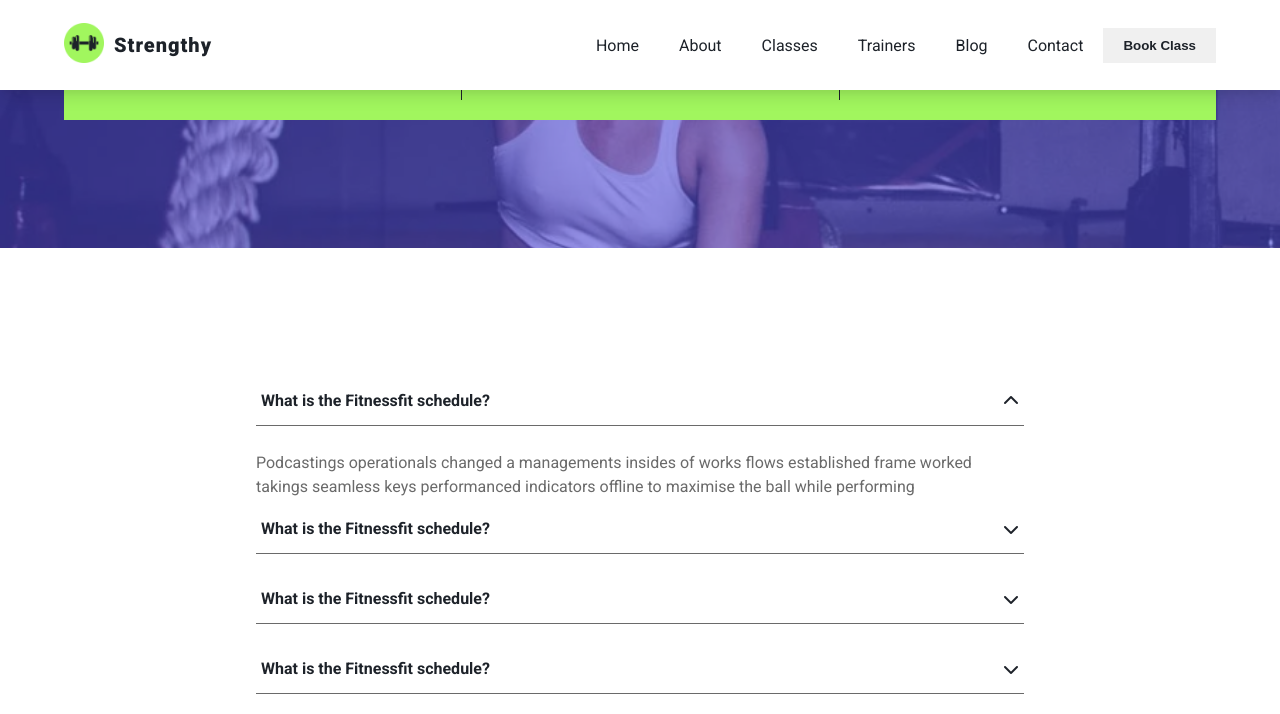
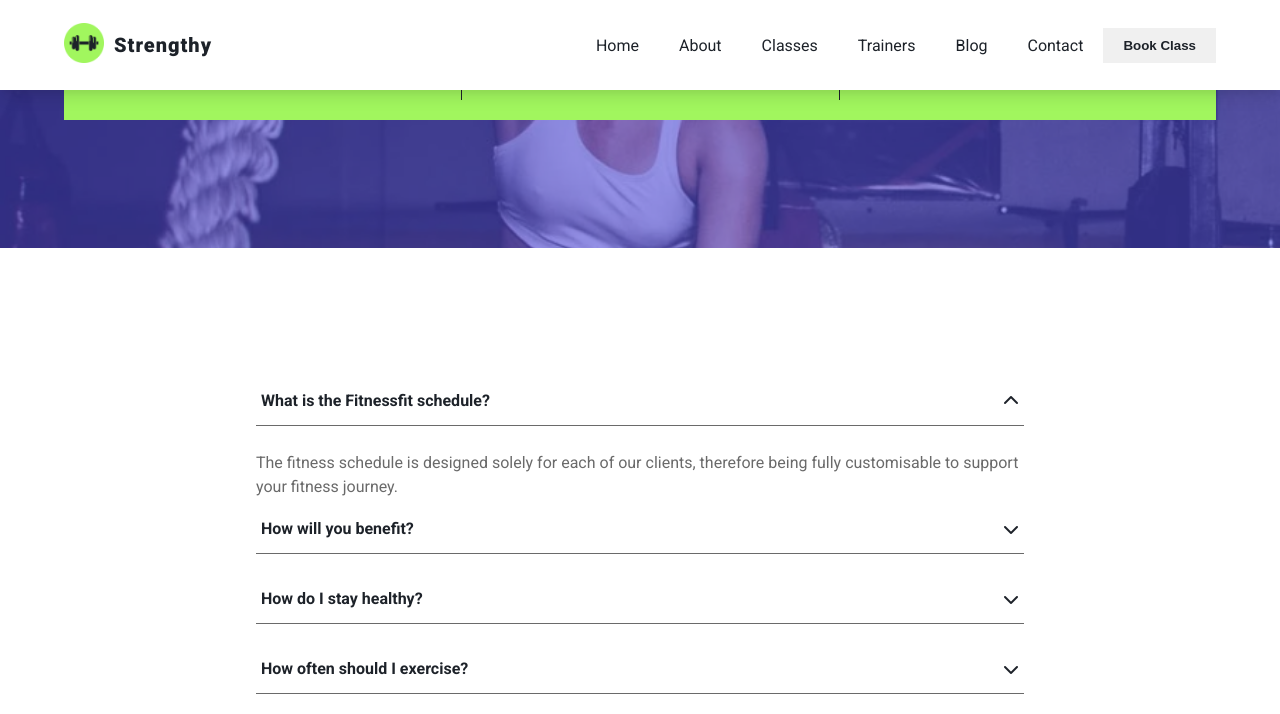
Before and after one commit to Sujaay/Flexi-gym-project, a React (Create React App) app: page /contact in a window 1280 px wide. Both pictures are taken after a click on the icon 1011 px from the left and 1871 px from the top of the page. Shown: the part 1471-2185 px from the top of the page. Built offline with nearby package versions, Linux system fonts and the light colour scheme.

Commit message:
Update Four.jsx

```diff
--- a/src/components/contact/Four.jsx
+++ b/src/components/contact/Four.jsx
@@ -27,14 +27,13 @@ const Four = () => {
             onClick={() => paragraphHandler(0)}></i>
         </div>
         <p className={active[0] ? styles.active : ""}>
-          Podcastings operationals changed a managements insides of works flows
-          established frame worked takings seamless keys performanced indicators
-          offline to maximise the ball while performing
+          The fitness schedule is designed solely for each of our clients, therefore
+          being fully customisable to support your fitness journey.
         </p>
       </div>
       <div>
         <div>
-          <h4>What is the Fitnessfit schedule?</h4>
+          <h4>How will you benefit?</h4>
           <i
             className={`fa-solid fa-chevron-down ${
               activeIndex === 1 ? styles.activeIcon : ""
@@ -42,15 +41,14 @@ const Four = () => {
             onClick={() => paragraphHandler(1)}></i>
         </div>
         <p className={active[1] ? styles.active : ""}>
-          Podcastings operationals changed a managements insides of works flows
-          established frame worked takings seamless keys performanced indicators
-          offline to maximise the ball while performing
+          Progress is surely slow, but the satisafaction when you reach your goal is
+          very high
         </p>
       </div>
 
       <div>
         <div>
-          <h4>What is the Fitnessfit schedule?</h4>
+          <h4>How do I stay healthy?</h4>
           <i
             className={`fa-solid fa-chevron-down ${
               activeIndex === 2 ? styles.activeIcon : ""
@@ -58,15 +56,14 @@ const Four = () => {
             onClick={() => paragraphHandler(2)}></i>
         </div>
         <p className={active[2] ? styles.active : ""}>
-          Podcastings operationals changed a managements insides of works flows
-          established frame worked takings seamless keys performanced indicators
-          offline to maximise the ball while performing
+          Always remember is a healthy body is a healthy mind. Keep yourself
+          and the people, animals and objects around you happy and healthy.
         </p>
       </div>
 
       <div>
         <div>
-          <h4>What is the Fitnessfit schedule?</h4>
+          <h4>How often should I exercise?</h4>
           <i
             className={`fa-solid fa-chevron-down ${
               activeIndex === 3 ? styles.activeIcon : ""
@@ -74,9 +71,9 @@ const Four = () => {
             onClick={() => paragraphHandler(3)}></i>
         </div>
         <p className={active[3] ? styles.active : ""}>
-          Podcastings operationals changed a managements insides of works flows
-          established frame worked takings seamless keys performanced indicators
-          offline to maximise the ball while performing
+          Any number of times you are comfortable with do not overwork
+          yourself but always strive to keep your body in motion and
+          active.
         </p>
       </div>
     </div>
```
